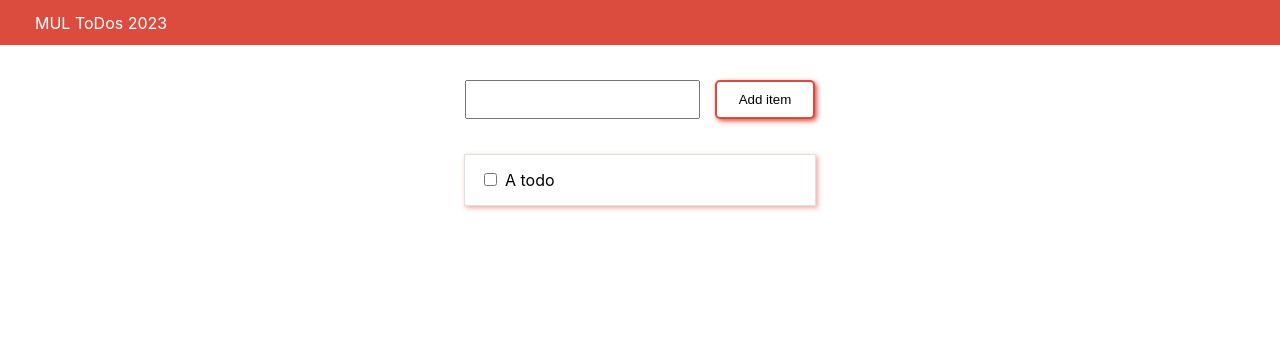
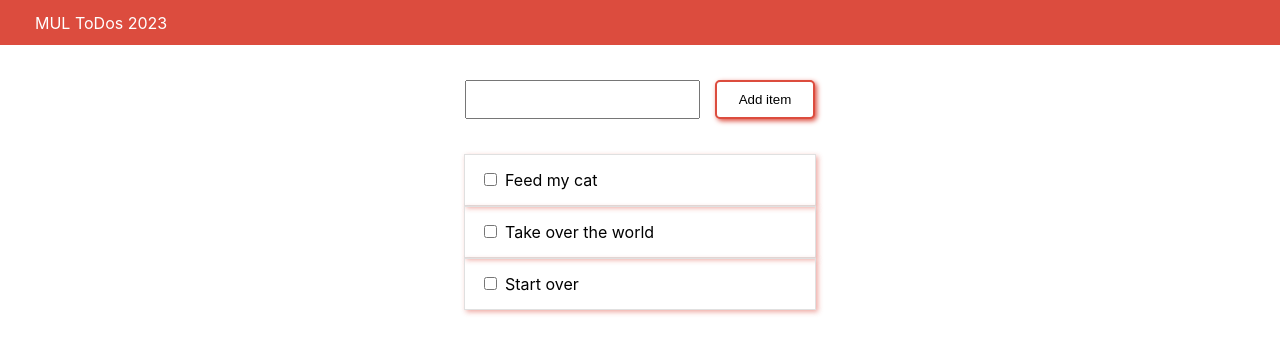
Before and after one commit to ckirschberg/todomul2023, a React (Create React App) app: page / in a window 1280 px wide. Shown: the top 354 px of the page. Built offline with nearby package versions, Linux system fonts and the light colour scheme.

Commit message:
map function and components

```diff
--- a/src/App.js
+++ b/src/App.js
@@ -3,6 +3,7 @@ import "./styles/Todo.css";
 import Header from "./components/Header";
 import MainContent from "./components/MainContent";
 
+// Root level component - "Roden i træstrukturen"
 function App() {
   return (
     <div className="App">
--- a/src/components/MainContent.jsx
+++ b/src/components/MainContent.jsx
@@ -1,13 +1,44 @@
 import React from "react";
 import TodoItem from "./TodoItem";
 import AddTodo from "./AddTodo";
+import { Todo } from "../entities/todo";
 
 export default function MainContent() {
+  const todos = [
+    new Todo('Feed my cat', new Date(), new Date(2023, 1, 1), 1,['Home']),
+    {
+      content: 'Take over the world',
+      isCompleted: true,
+      created: new Date(),
+      deadline: new Date(2023, 1, 1),
+      priority: 1,
+      labels: ['Home']
+    },
+    {
+      content: 'Start over',
+      isCompleted: false,
+      created: new Date(),
+      deadline: new Date(2023, 4, 1),
+      priority: 1,
+      labels: ['Home']
+    }
+  ];
+
+
   return (
     <main>
+      {/* className i stedet for class da det er jsx */}
       <div className="list">
-        <AddTodo />
-        <TodoItem content="A todo" />
+        {/* Vi indsætter en komponent i brugerfladen med dens navn (AddTodo) */}
+        {/* <AddTodo /> */}
+        <div className="add-container">
+          <input type="text" />
+          <button className="add-button">Add item</button>
+        </div>
+        {/* Vi sender data ind i todoItem via Props og kalder den content */}
+        {todos.map(todo => {
+          return <TodoItem todoItem={todo}/>
+        })}
       </div>
     </main>
   );
--- a/src/components/TodoItem.jsx
+++ b/src/components/TodoItem.jsx
@@ -1,10 +1,22 @@
 import React from "react";
 
-export default function TodoItem(props) {
+// Her modtager vi data via props. Vi kan ikke se hvad den hedder,
+// men det står i parent-komponenten (MainContent)
+export default function TodoItem({todoItem}) {
+  // // Destructuring i js!
+  // const person =  {firstname: 'Oliver', email: 'oliver@oliver.dk'};
+  // const {firstname, email} = person; // destructuring.
+  // // const firstname og email som indeholder værdierne 'Oliver' og 'oliver@oliver.dk'.
+
+  // // Dette gør det samme som eksemplet med destructuring
+  // const firstname2 = person.firstname;
+  // const email2 = person.email;
+
+
   return (
     <article className="todo">
-      <input type="checkbox" id={props.content} />
-      <label for={props.content}>{props.content}</label>
+      <input type="checkbox" id={todoItem.content} />
+      <label htmlFor={todoItem.content}>{todoItem.content}</label>
     </article>
   );
 }
```
